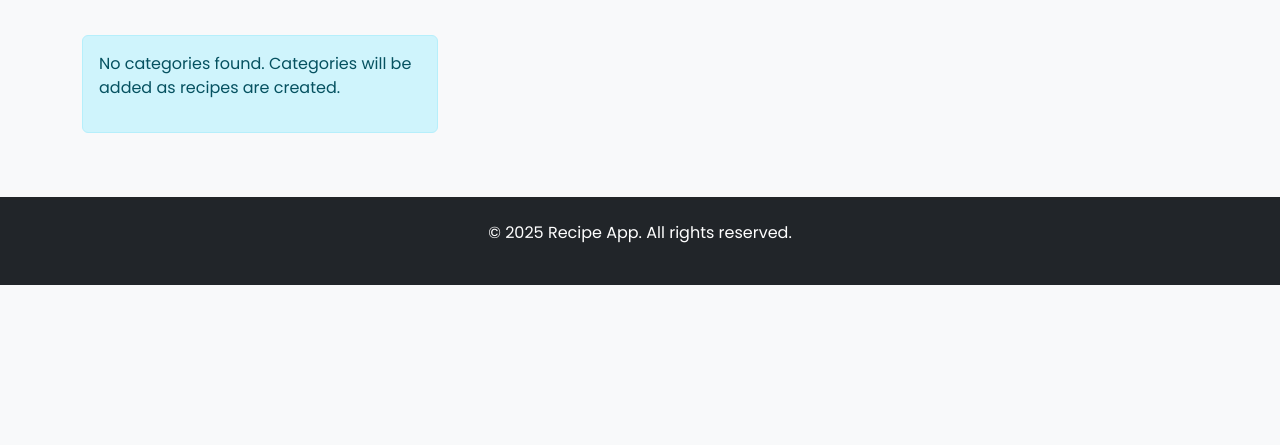
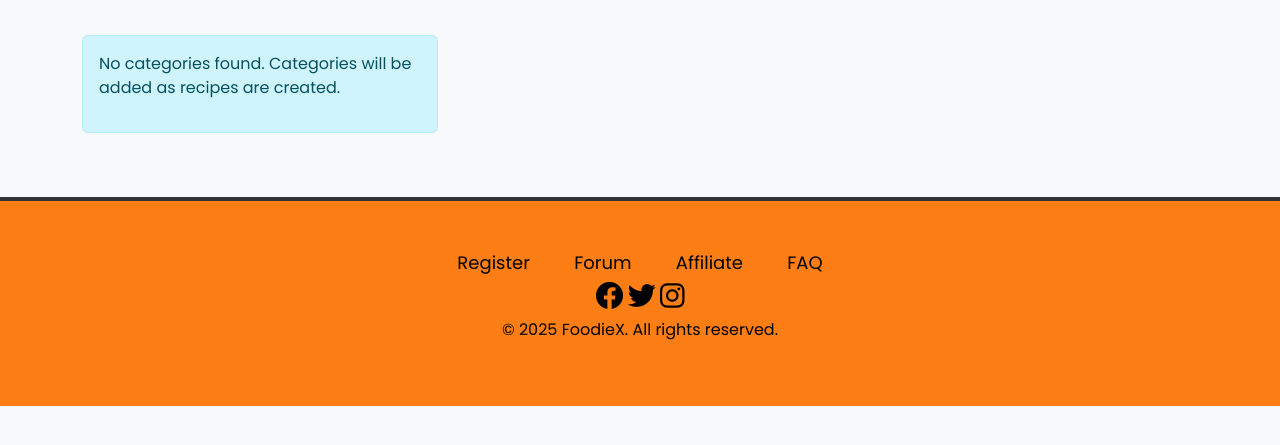
Before and after one commit to Iam-samyog/FoodieX, a Django app: page /categories/ in a window 1280 px wide. Shown: the part 183-628 px from the top of the page. Run offline with Django 5.2, Linux system fonts and the light colour scheme; data that the repository does not hold is empty.

Commit message:
Improved the footer of the code

```diff
--- a/static/css/style.css
+++ b/static/css/style.css
@@ -106,8 +106,32 @@ textarea.form-control {
 
 /* Footer */
 footer {
-    margin-top: 50px;
+    margin-top: 70px;
+    background-color: #fd7e14;
+    color:black;
+    border-top:#333 4px solid;
 }
+footer .links a {
+    color: black;
+    margin: 0 20px;
+    text-decoration: none;
+    font-size: 18px;
+  }
+footer .links a:hover {
+    text-decoration: underline;
+  }
+footer .social-media a {
+    color: black;
+
+
+
+    font-size: 28px;
+    text-decoration: none;
+  }
+  footer .social-media {
+    margin:0 20px;
+  }
+
 
 /* Recipe Detail Page */
 .card-header h1 {
--- a/templates/base.html
+++ b/templates/base.html
@@ -69,10 +69,22 @@
         {% block content %}{% endblock %}
     </div>
 
-    <footer class="bg-dark text-white py-4 mt-5">
+    <footer class=" py-5 mt-5">
         <div class="container text-center">
-            <p>&copy; {% now "Y" %} Recipe App. All rights reserved.</p>
+            <div class="links">
+                <a href="#">Register</a>
+                <a href="#">Forum</a>
+                <a href="#">Affiliate</a>
+                <a href="#">FAQ</a>
+              </div>
+              <div class="social-media">
+                <a href="#"><i class="fab fa-facebook"></i></a>
+                <a href="#"><i class="fab fa-twitter"></i></a>
+                <a href="#"><i class="fab fa-instagram"></i></a>
+              </div>
+            <p>&copy; {% now "Y" %} FoodieX. All rights reserved.</p>
         </div>
+
     </footer>
 
 
```
